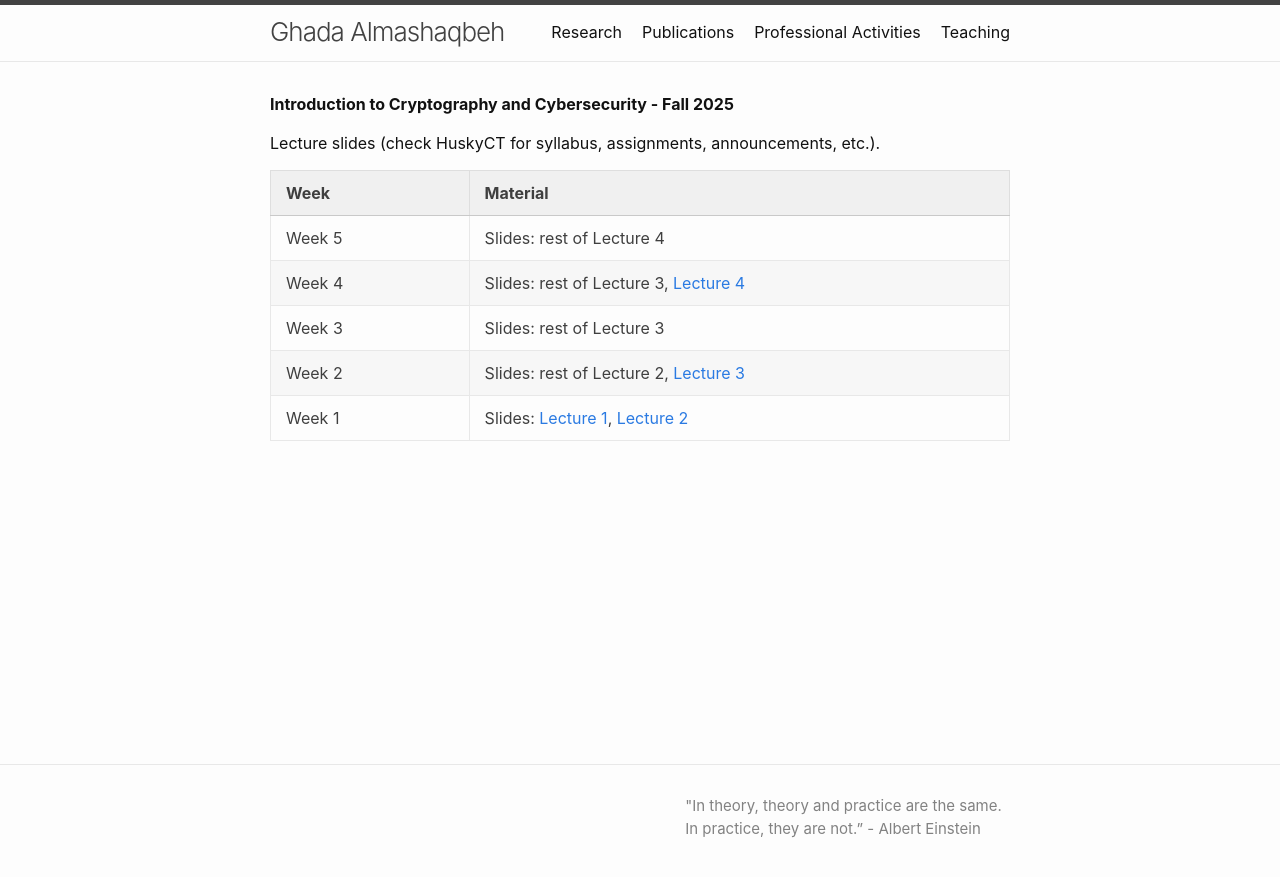
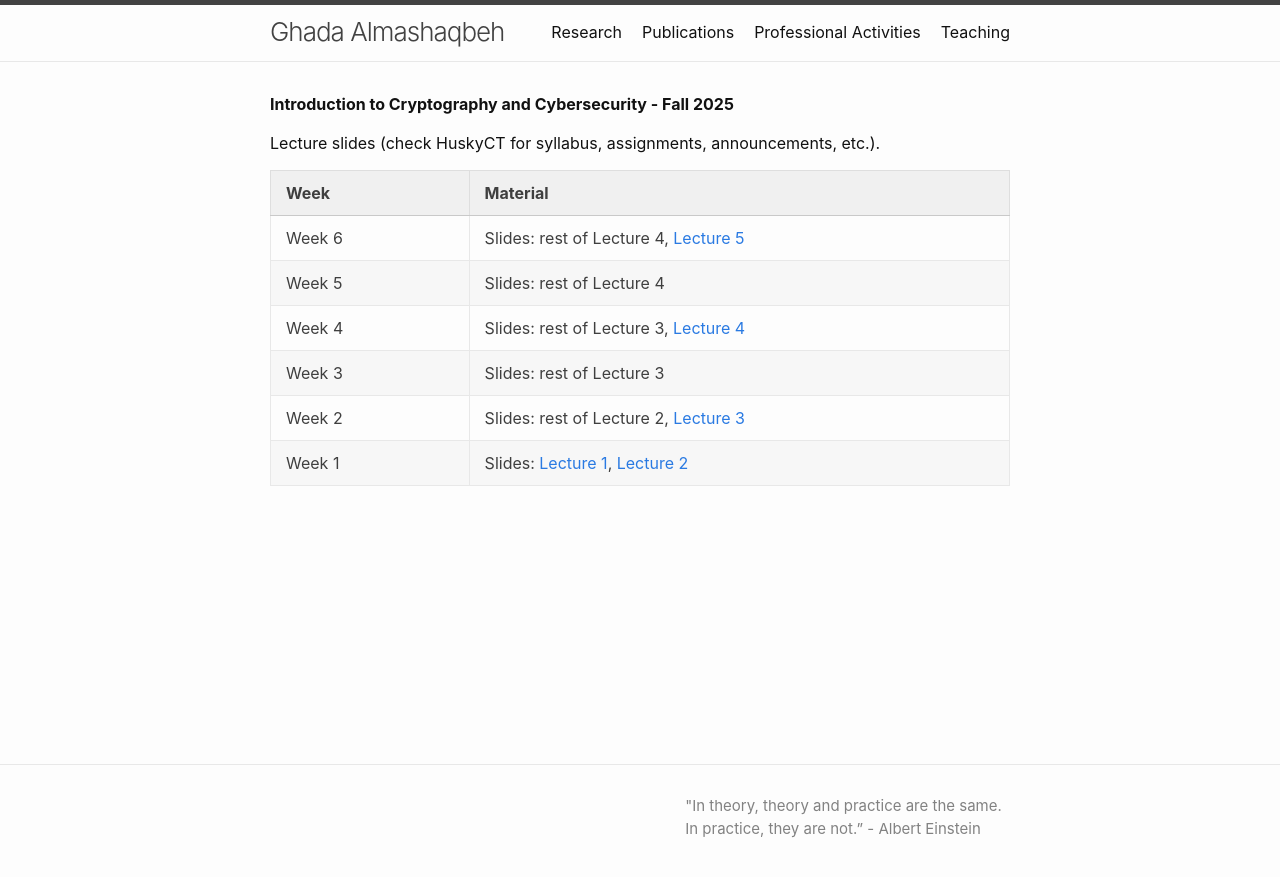
Before and after one commit to GhadaAlmashaqbeh/GhadaAlmashaqbeh.github.io, a Jekyll site: the page built from courses/cse3400-f2025/index.md, in a window 1280 px wide. Shown: the top 877 px of the page. Built offline with Jekyll 4.4.1, drawn with Linux system fonts in a browser that asks for light colours.

Commit message:
add lec 5

```diff
--- a/courses/cse3400-f2025/index.md
+++ b/courses/cse3400-f2025/index.md
@@ -8,6 +8,7 @@ Lecture slides (check HuskyCT for syllabus, assignments, announcements, etc.).
 
 | Week&emsp;&emsp;| Material           |
 |----------|--------------------|
+| Week 6 | Slides: rest of Lecture 4, [Lecture 5](./lecture5.pdf) |
 | Week 5 | Slides: rest of Lecture 4 |
 | Week 4 | Slides: rest of Lecture 3, [Lecture 4](./lecture4.pdf) |
 | Week 3 | Slides: rest of Lecture 3 |
```
Also changed, not shown: 4 other files.
